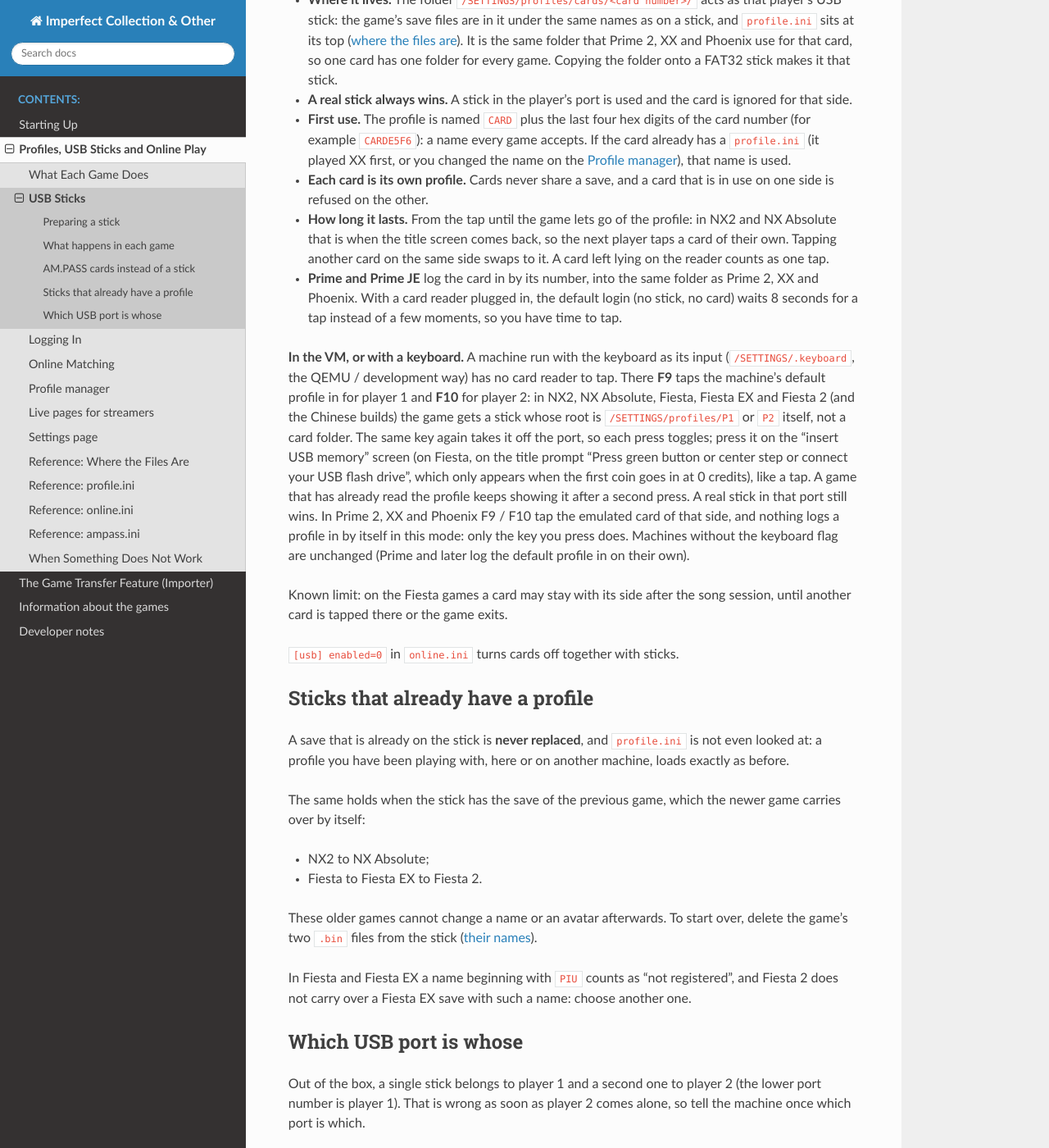
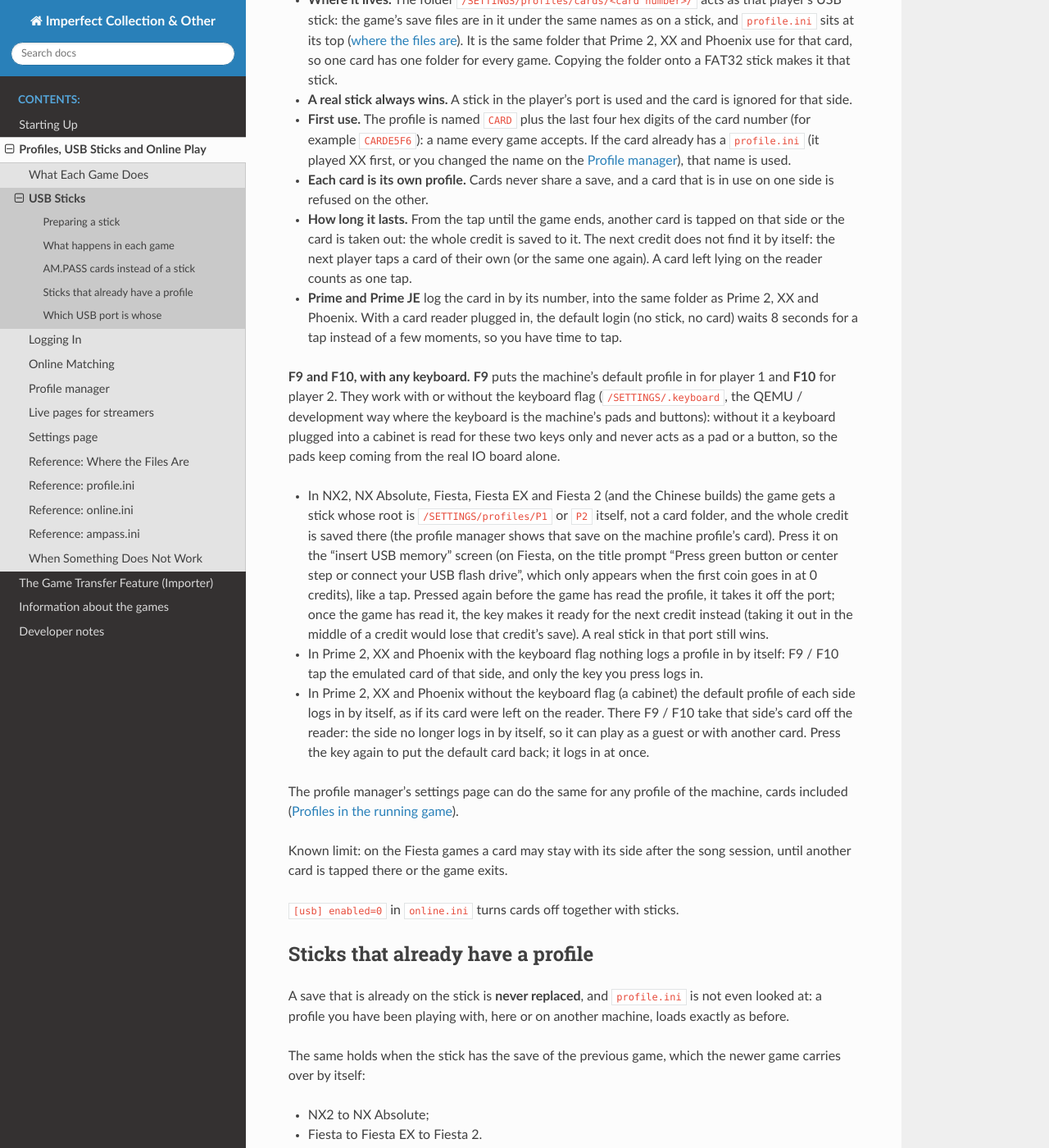
Before and after one commit to ckdur/imperfect-manual, a Sphinx documentation site: the page built from docs/online/usb.rst, in a window 1280 px wide and 1400 px high, scrolled down 1457 px. Shown: the whole window at 82% size. Built offline with Sphinx 7.4.7 and the Read the Docs theme 3.1.0, drawn with Linux system fonts in a browser that asks for light colours.

Commit message:
Manual: insert profile section, F9/F10 without the keyboard flag
Co-Authored-By: Claude Sonnet 5.5 <noreply@anthropic.com>

```diff
--- a/docs/online/usb.rst
+++ b/docs/online/usb.rst
@@ -90,30 +90,45 @@ for that card, which works exactly as a stick would.
   name is used.
 - **Each card is its own profile.** Cards never share a save, and a card that
   is in use on one side is refused on the other.
-- **How long it lasts.** From the tap until the game lets go of the profile:
-  in NX2 and NX Absolute that is when the title screen comes back, so the
-  next player taps a card of their own. Tapping another card on the same
-  side swaps to it. A card left lying on the reader counts as one tap.
+- **How long it lasts.** From the tap until the game ends, another card is
+  tapped on that side or the card is taken out: the whole credit is saved to
+  it. The next credit does not find it by itself: the next player taps a card
+  of their own (or the same one again). A card left lying on the reader
+  counts as one tap.
 - **Prime and Prime JE** log the card in by its number, into the same folder
   as Prime 2, XX and Phoenix. With a card reader plugged in, the default
   login (no stick, no card) waits 8 seconds for a tap instead of a few
   moments, so you have time to tap.
 
-**In the VM, or with a keyboard.** A machine run with the keyboard as its
-input (``/SETTINGS/.keyboard``, the QEMU / development way) has no card
-reader to tap. There **F9** taps the machine's default profile in for player 1
-and **F10** for player 2: in NX2, NX Absolute, Fiesta, Fiesta EX and Fiesta 2
-(and the Chinese builds) the game gets a stick whose root is
-``/SETTINGS/profiles/P1`` or ``P2`` itself, not a card folder. The same key
-again takes it off the port, so each press toggles; press it on the "insert
-USB memory" screen (on Fiesta, on the title prompt "Press green button or
-center step or connect your USB flash drive", which only appears when the first
-coin goes in at 0 credits), like a tap. A game that has already read the
-profile keeps showing it after a second press. A real stick in that port still wins. In Prime 2, XX and
-Phoenix F9 / F10 tap the emulated card of that side, and nothing logs a
-profile in by itself in this mode: only the key you press does. Machines
-without the keyboard flag are unchanged (Prime and later log the default
-profile in on their own).
+**F9 and F10, with any keyboard.** **F9** puts the machine's default profile
+in for player 1 and **F10** for player 2. They work with or without the
+keyboard flag (``/SETTINGS/.keyboard``, the QEMU / development way where the
+keyboard is the machine's pads and buttons): without it a keyboard plugged into
+a cabinet is read for these two keys only and never acts as a pad or a button,
+so the pads keep coming from the real IO board alone.
+
+- In NX2, NX Absolute, Fiesta, Fiesta EX and Fiesta 2 (and the Chinese builds)
+  the game gets a stick whose root is ``/SETTINGS/profiles/P1`` or ``P2``
+  itself, not a card folder, and the whole credit is saved there (the profile
+  manager shows that save on the machine profile's card). Press it on the
+  "insert USB memory" screen (on Fiesta, on the title prompt "Press green
+  button or center step or connect your USB flash drive", which only appears
+  when the first coin goes in at 0 credits), like a tap. Pressed again before
+  the game has read the profile, it takes it off the port; once the game has
+  read it, the key makes it ready for the next credit instead (taking it out in
+  the middle of a credit would lose that credit's save). A real stick in that
+  port still wins.
+- In Prime 2, XX and Phoenix with the keyboard flag nothing logs a profile in
+  by itself: F9 / F10 tap the emulated card of that side, and only the key you
+  press logs in.
+- In Prime 2, XX and Phoenix without the keyboard flag (a cabinet) the default
+  profile of each side logs in by itself, as if its card were left on the
+  reader. There F9 / F10 take that side's card off the reader: the side no
+  longer logs in by itself, so it can play as a guest or with another card.
+  Press the key again to put the default card back; it logs in at once.
+
+The profile manager's settings page can do the same for any profile of the
+machine, cards included (:ref:`insert-profile`).
 
 Known limit: on the Fiesta games a card may stay with its side after the
 song session, until another card is tapped there or the game exits.
```
Also changed, not shown: docs/online/settings_page.rst (+32 -0 lines).
